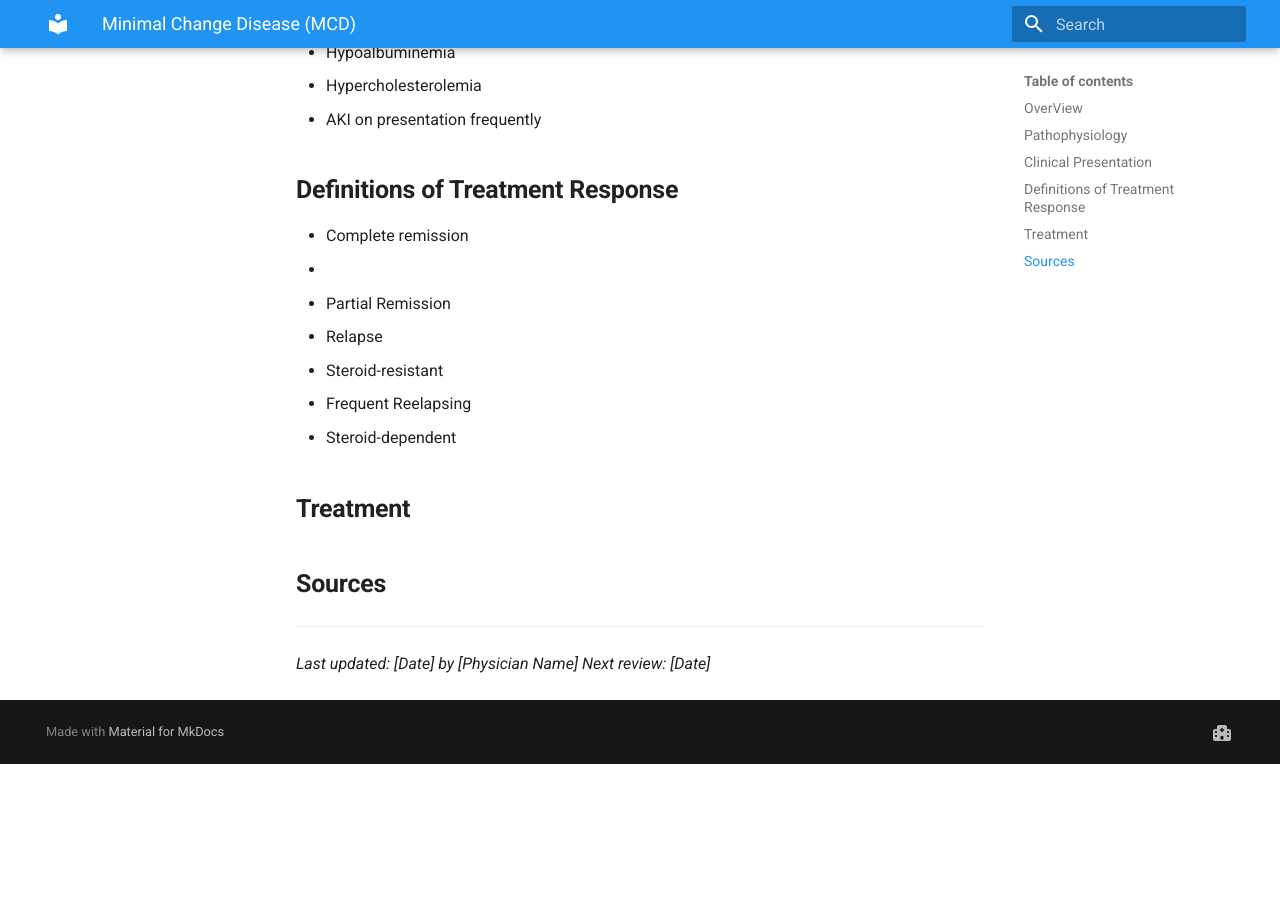
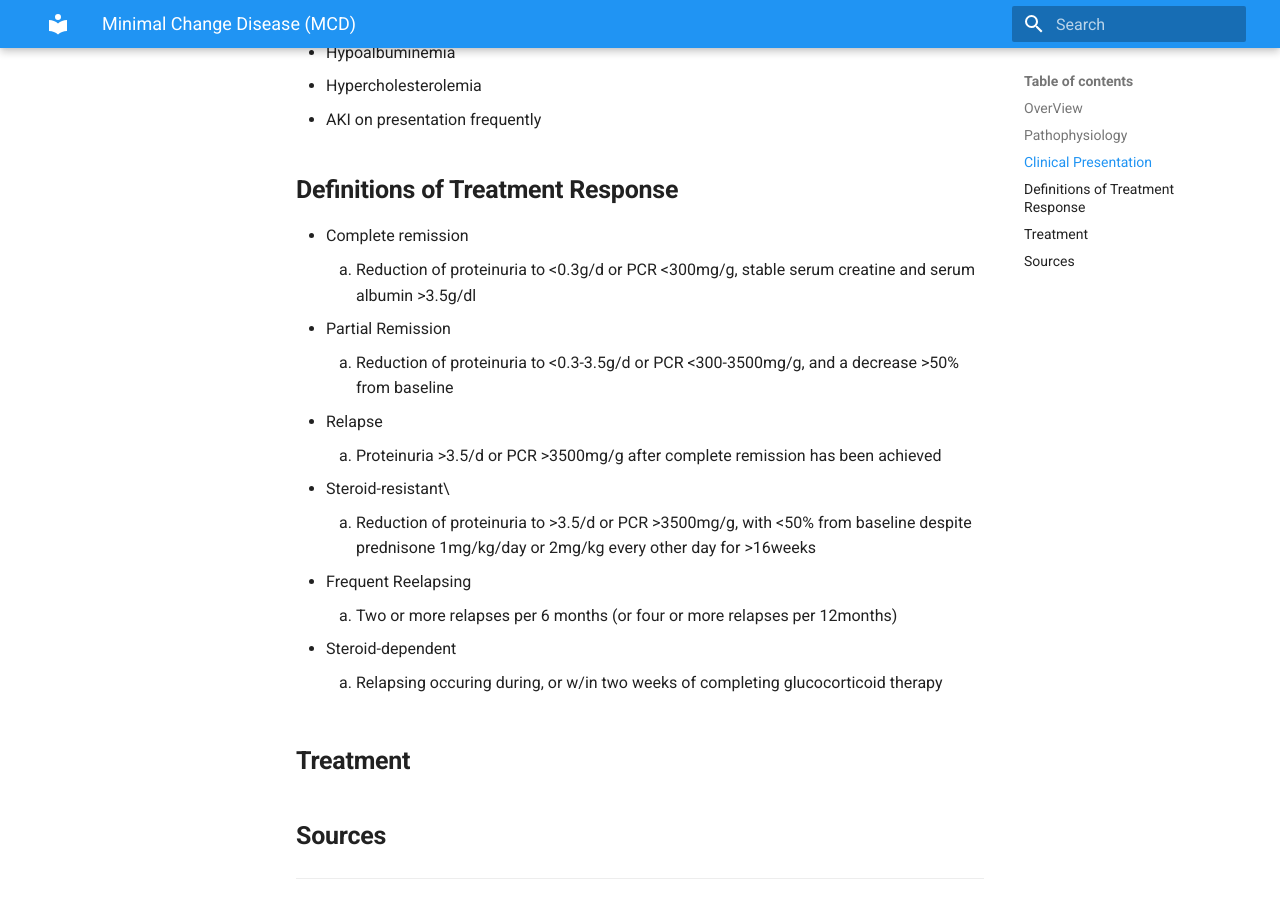
Before and after one commit to TTUNEPH2025/GN, an MkDocs documentation site: the page built from docs/MCD.md, in a window 1280 px wide and 900 px high, scrolled down 928 px. Built offline with MkDocs 1.6.1 and Material for MkDocs 9.7.7, drawn with Linux system fonts in a browser that asks for light colours; before the commit the page ends 1692 px from its top, so only the background shows below that.

Commit message:
Update MCD.md

```diff
--- a/docs/MCD.md
+++ b/docs/MCD.md
@@ -18,12 +18,17 @@
  * AKI on presentation frequently
 ## **Definitions of Treatment Response**
  * Complete remission
- *
+    1. Reduction of proteinuria to <0.3g/d or PCR <300mg/g, stable serum creatine and serum albumin >3.5g/dl
  * Partial Remission
+    1. Reduction of proteinuria to <0.3-3.5g/d or PCR <300-3500mg/g, and a decrease >50% from baseline
  * Relapse
- * Steroid-resistant
+    1. Proteinuria >3.5/d or PCR >3500mg/g after complete remission has been achieved
+ * Steroid-resistant\
+    1. Reduction of proteinuria to >3.5/d or PCR >3500mg/g, with <50% from baseline despite prednisone 1mg/kg/day or 2mg/kg every other day for >16weeks
  * Frequent Reelapsing
+    1. Two or more relapses per 6 months (or four or more relapses per 12months)
  * Steroid-dependent
+    1. Relapsing occuring during, or w/in two weeks of completing glucocorticoid therapy
 ## **Treatment**
 ## **Sources**
 ---
```
